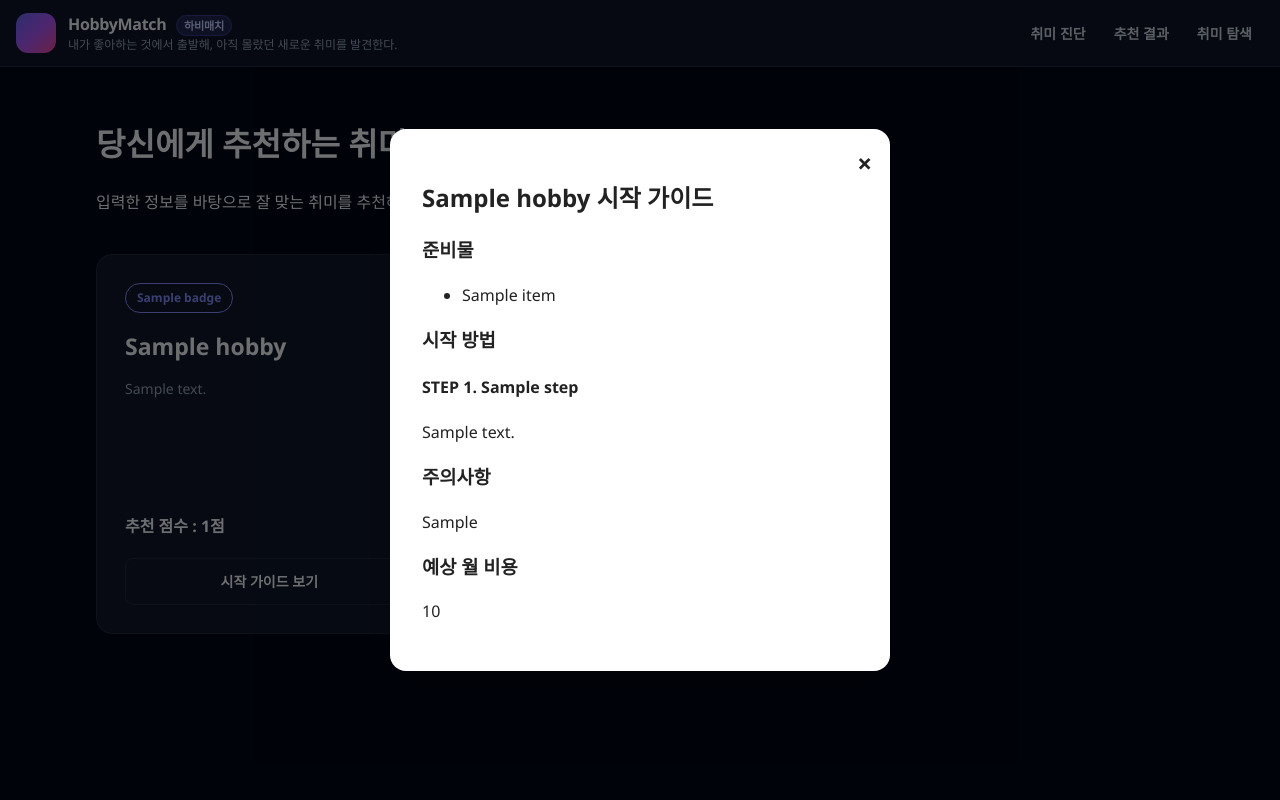
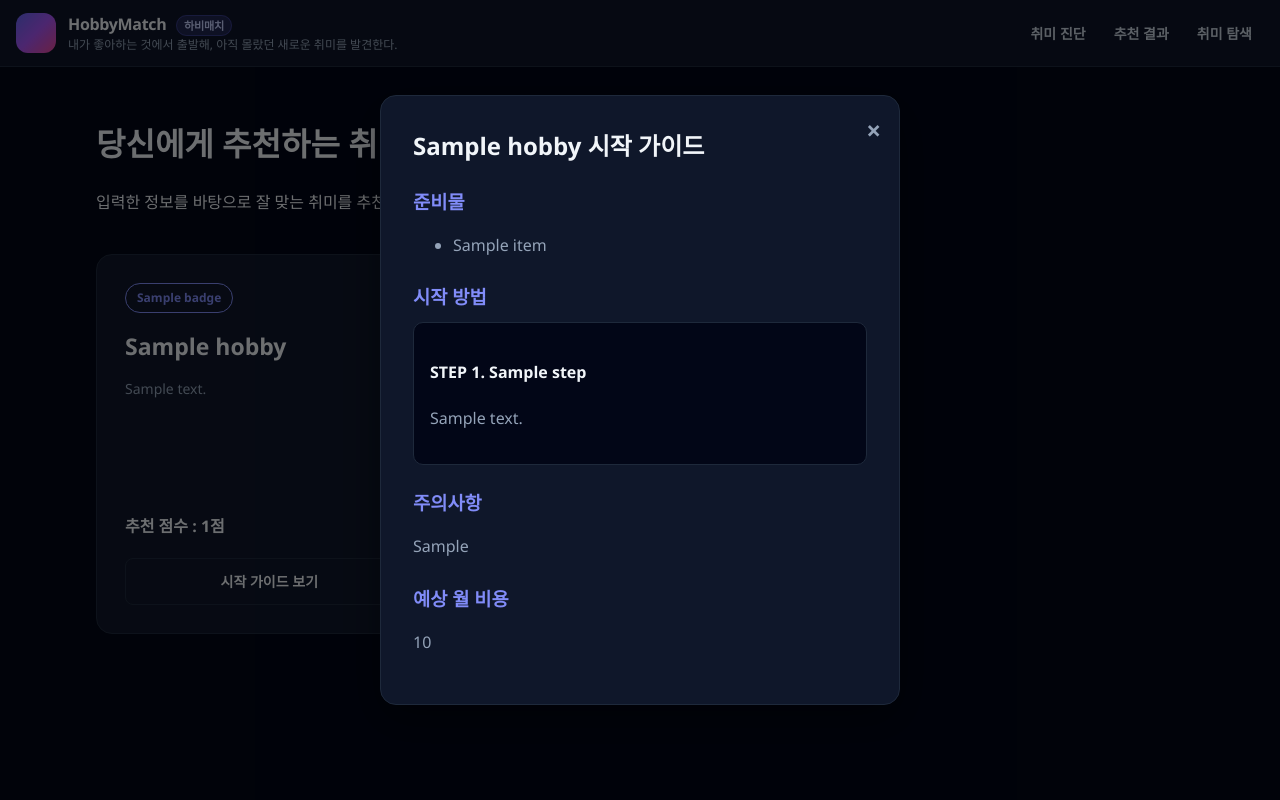
Before and after one commit to HUMAN-Flask-PRJ/HobbyMatch, a Flask app: template templates/recommendation.html in a window 1280 px wide, after a click on "시작 가이드 보기". Run offline with Flask 3, Linux system fonts and the light colour scheme; the template is opened without the code that fills it: most values are stand-ins (such as "Sample title", 1, 10 or a date in 2020).

Commit message:
"style: 시작 가이드  스타일 수정"

```diff
--- a/static/css/style.css
+++ b/static/css/style.css
@@ -376,30 +376,59 @@
 }
 
 
-/* 클릭했을 때 가운데 뜨는 네모 창 */
+/* 시작 가이드 팝업 */
 .guide-modal-content {
     position: relative;
 
-    width: 500px;
+    width: 520px;
     max-width: 90%;
     max-height: 80vh;
     overflow-y: auto;
 
     padding: 32px;
 
-    background: #ffffff;
-    color: #222222;
+    background: var(--surface);
+    color: var(--text);
 
+    border: 1px solid var(--border);
     border-radius: 16px;
 
-    box-shadow: 0 15px 40px rgba(0, 0, 0, 0.3);
+    box-shadow: 0 15px 40px rgba(0, 0, 0, 0.4);
 }
 
+/* 팝업 제목 */
+.guide-modal-content h2 {
+    margin-top: 0;
+    color: var(--text);
+}
 
-/* X 닫기 버튼 */
+/* 준비물 / 시작방법 / 주의사항 */
+.guide-modal-content h3 {
+    margin-top: 24px;
+    margin-bottom: 10px;
+    color: var(--accent);
+}
+
+/* 설명 */
+.guide-modal-content p,
+.guide-modal-content li {
+    color: var(--muted);
+    line-height: 1.7;
+}
+
+/* 단계별 영역 */
+.guide-step {
+    margin-bottom: 16px;
+    padding: 16px;
+
+    background: var(--bg);
+    border: 1px solid var(--border);
+    border-radius: 10px;
+}
+
+/* X 버튼 */
 .modal-close {
     position: absolute;
-
     top: 15px;
     right: 18px;
 
@@ -407,9 +436,13 @@
     border: none;
     background: transparent;
 
-    color: #222222;
+    color: var(--muted);
     font-size: 26px;
     cursor: pointer;
+}
+
+.modal-close:hover {
+    color: var(--accent);
 }
 /* =========================
    추천 결과 카드
```
